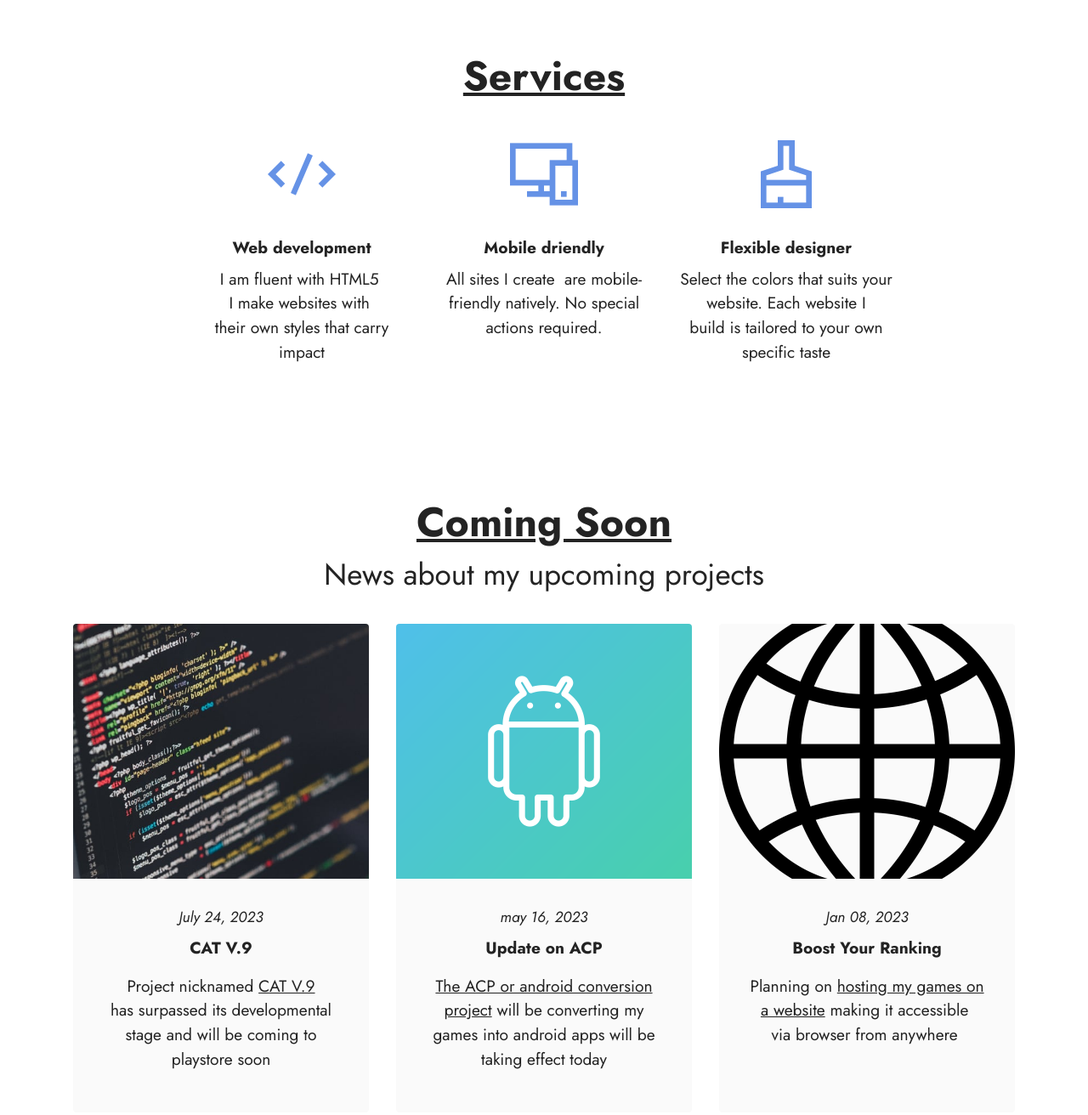
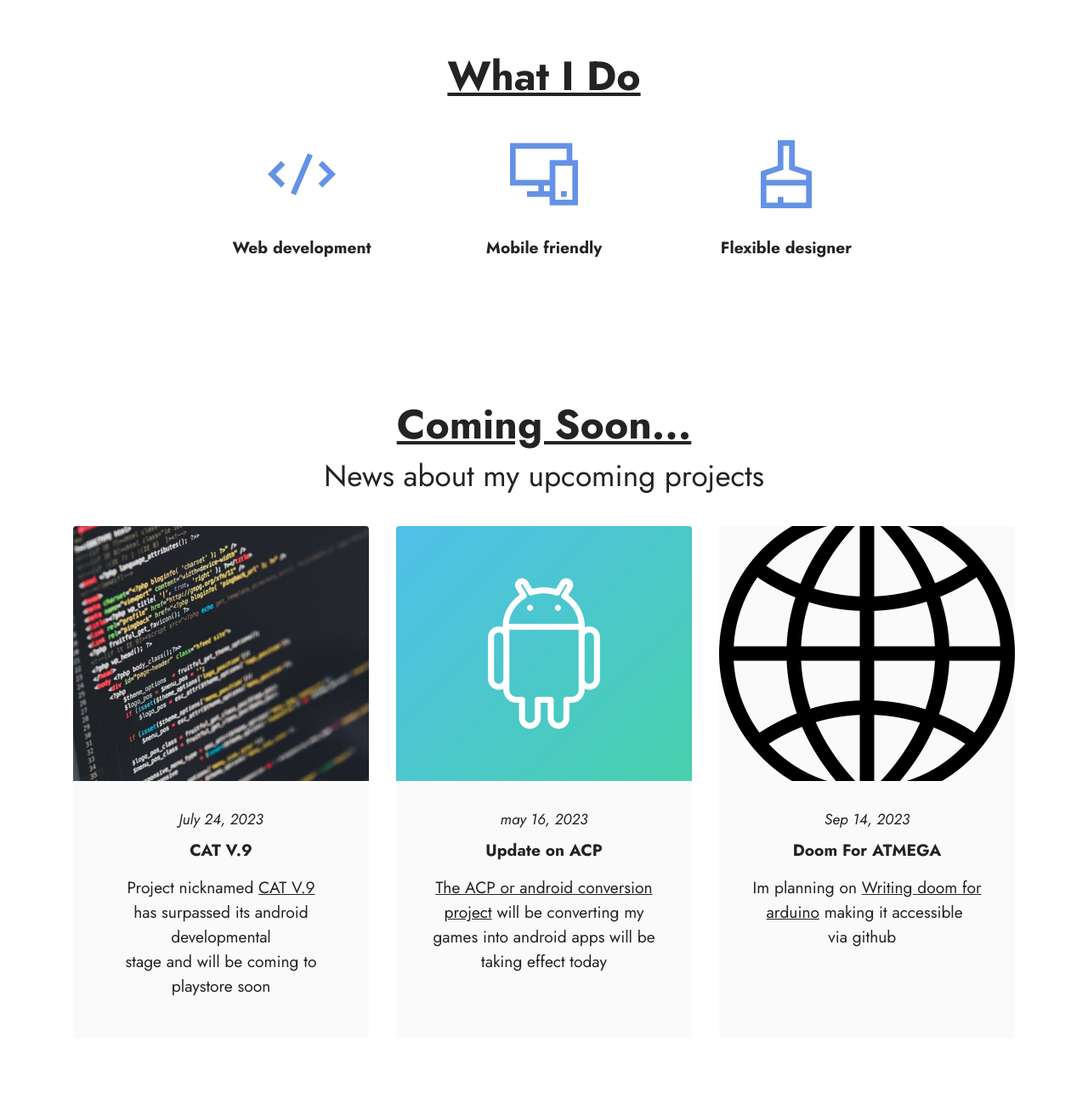
Before and after one commit to Govindmenon69/GM-Website, a plain HTML site: page index.html in a window 1280 px wide. Shown: the part 860-2172 px from the top of the page at 85% size. Drawn offline with Linux system fonts and the light colour scheme; files whose address does not match are found by name.

Commit message:
Update index.html

```diff
--- a/index.html
+++ b/index.html
@@ -70,8 +70,8 @@
             <div class="col-12 col-lg-10">
                 <h1 class="mbr-section-title mbr-fonts-style mbr-white mb-3 display-1"><strong>Govind Menon</strong></h1>
 
-                <p class="mbr-text mbr-white mbr-fonts-style display-7"><strong>I make websites and games :)</strong></p>
-                <div class="mbr-section-btn mt-3"><a class="btn btn-danger display-4" href="index.html#content3-u">Project News</a></div>
+                <p class="mbr-text mbr-white mbr-fonts-style display-7"><strong>Freelance Developer | Tech enthusiast | Professional dumbass</strong></p>
+                <div class="mbr-section-btn mt-3"><a class="btn btn-danger display-4" href="index.html#content3-u">Projecs</a></div>
             </div>
         </div>
     </div>
@@ -85,7 +85,7 @@
     <div class="container">
         <div class="row">
             <div class="col-12 col-lg-9">
-                <h3 class="mbr-section-title mbr-fonts-style align-center mb-0 display-2"><strong><u>Services</u></strong></h3>
+                <h3 class="mbr-section-title mbr-fonts-style align-center mb-0 display-2"><strong><u>What I Do</u></strong></h3>
 
             </div>
         </div>
@@ -97,7 +97,7 @@
                             <span class="mbr-iconfont mobi-mbri-code mobi-mbri"></span>
                         </div>
                         <h5 class="card-title mbr-fonts-style display-7"><strong>Web development</strong></h5>
-                        <p class="card-text mbr-fonts-style display-7">I am fluent with HTML5&nbsp;<br>I make websites with&nbsp;<br>their own styles that carry impact</p>
+
                     </div>
                 </div>
             </div>
@@ -107,9 +107,8 @@
                         <div class="iconfont-wrapper">
                             <span class="mbr-iconfont mobi-mbri-responsive-2 mobi-mbri"></span>
                         </div>
-                        <h5 class="card-title mbr-fonts-style display-7"><strong>Mobile driendly</strong></h5>
-                        <p class="card-text mbr-fonts-style display-7">All sites I create&nbsp; are
-                            mobile-friendly natively. No special actions required.</p>
+                        <h5 class="card-title mbr-fonts-style display-7"><strong>Mobile friendly</strong></h5>
+
                     </div>
                 </div>
             </div>
@@ -120,7 +119,7 @@
                             <span class="mbr-iconfont mobi-mbri-website-theme-2 mobi-mbri"></span>
                         </div>
                         <h5 class="card-title mbr-fonts-style display-7"><strong>Flexible designer</strong></h5>
-                        <p class="card-text mbr-fonts-style display-7">Select the colors that suits your website. Each website I<br>build is tailored to your own specific taste</p>
+
                     </div>
                 </div>
             </div>
@@ -134,7 +133,7 @@
 
     <div class="container">
         <div class="mbr-section-head">
-            <h4 class="mbr-section-title mbr-fonts-style align-center mb-0 display-2"><strong><u>Coming Soon</u></strong></h4>
+            <h4 class="mbr-section-title mbr-fonts-style align-center mb-0 display-2"><strong><u>Coming Soon...</u></strong></h4>
             <h5 class="mbr-section-subtitle mbr-fonts-style align-center mb-0 mt-2 display-5">News about my upcoming projects</h5>
         </div>
         <div class="row mt-4">
@@ -146,7 +145,7 @@
                     <div class="item-content">
                         <h5 class="item-title mbr-fonts-style display-4"><em>July 24, 2023</em></h5>
                         <h6 class="item-subtitle mbr-fonts-style mt-1 display-7"><strong>CAT V.9</strong></h6>
-                        <p class="mbr-text mbr-fonts-style mt-3 display-7">Project nicknamed <u>CAT V.9</u><br>has surpassed its developmental<br>stage and will be coming to playstore soon</p>
+                        <p class="mbr-text mbr-fonts-style mt-3 display-7">Project nicknamed <u>CAT V.9</u><br>has surpassed its android developmental<br>stage and will be coming to playstore soon</p>
                     </div>
 
                 </div>
@@ -170,9 +169,9 @@
                         <img src="assets/images/mbr-1-696x696.png" alt="Mobirise Website Builder" title="">
                     </div>
                     <div class="item-content">
-                        <h5 class="item-title mbr-fonts-style display-4"><em>Jan 08, 2023</em></h5>
-                        <h6 class="item-subtitle mbr-fonts-style mt-1 display-7"><strong>Boost Your Ranking</strong></h6>
-                        <p class="mbr-text mbr-fonts-style mt-3 display-7">Planning on <u>hosting my games on a website</u> making it accessible&nbsp;<br>via browser from anywhere&nbsp;</p>
+                        <h5 class="item-title mbr-fonts-style display-4"><em>Sep 14, 2023</em></h5>
+                        <h6 class="item-subtitle mbr-fonts-style mt-1 display-7"><strong>Doom For ATMEGA</strong></h6>
+                        <p class="mbr-text mbr-fonts-style mt-3 display-7">Im planning on <u>Writing doom for arduino</u> making it accessible&nbsp;<br>via github &nbsp;</p>
                     </div>
 
                 </div>
@@ -191,7 +190,7 @@
             <div class="content-wrap">
                 <h1 class="mbr-section-title mbr-fonts-style mbr-white mb-3 display-1"><strong>&nbsp; &nbsp;Projects&nbsp; &nbsp;</strong><br></h1>
 
-                <p class="mbr-fonts-style mbr-text mbr-white mb-3 display-7"><strong>To view my projects click the button below</strong></p>
+                <p class="mbr-fonts-style mbr-text mbr-white mb-3 display-7"><strong>Check out my projects</strong></p>
 
                 <div class="mbr-section-btn"><a class="btn btn-danger display-4" href="page2.html" target="_blank">Projects&nbsp;</a></div>
             </div>
```
